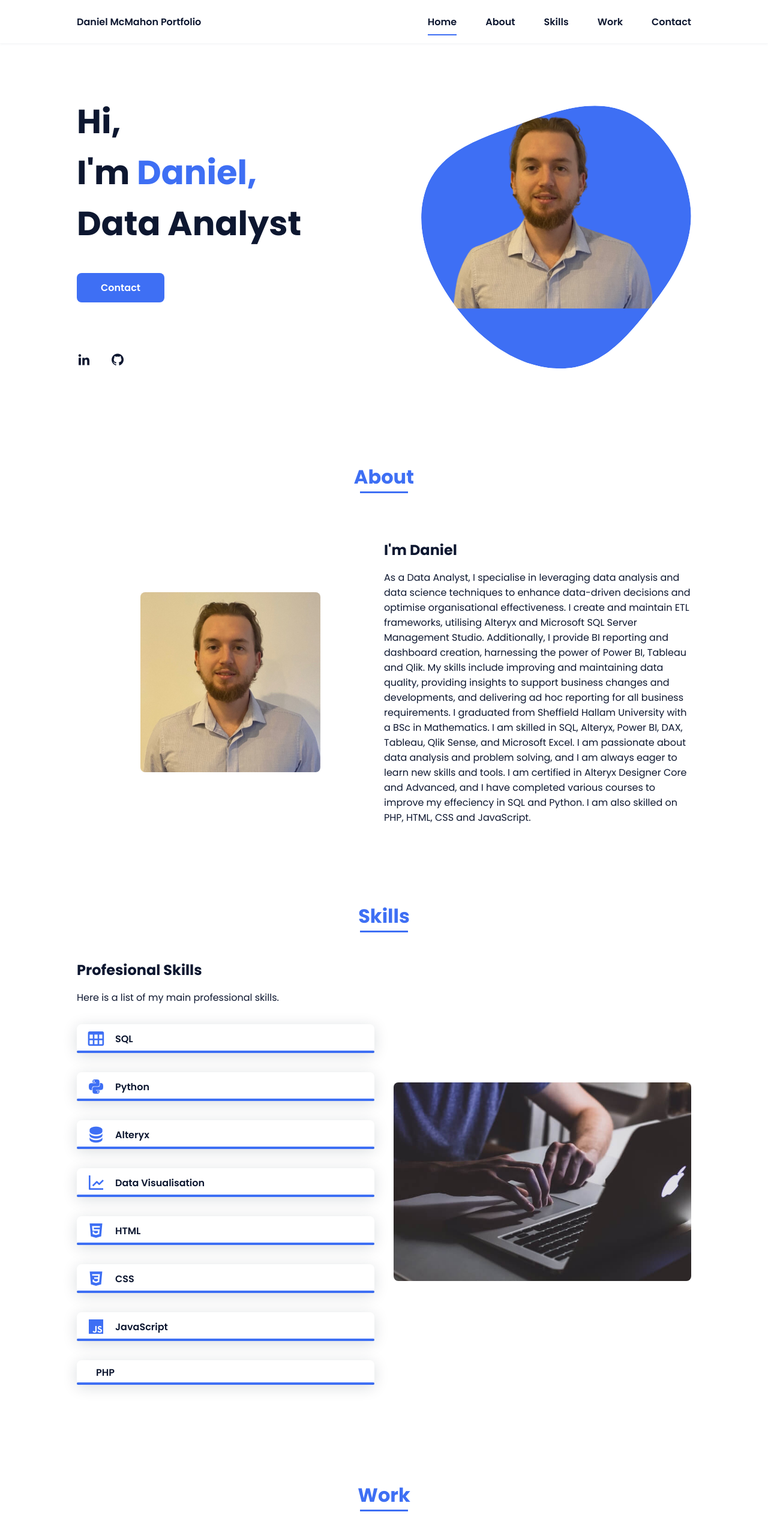
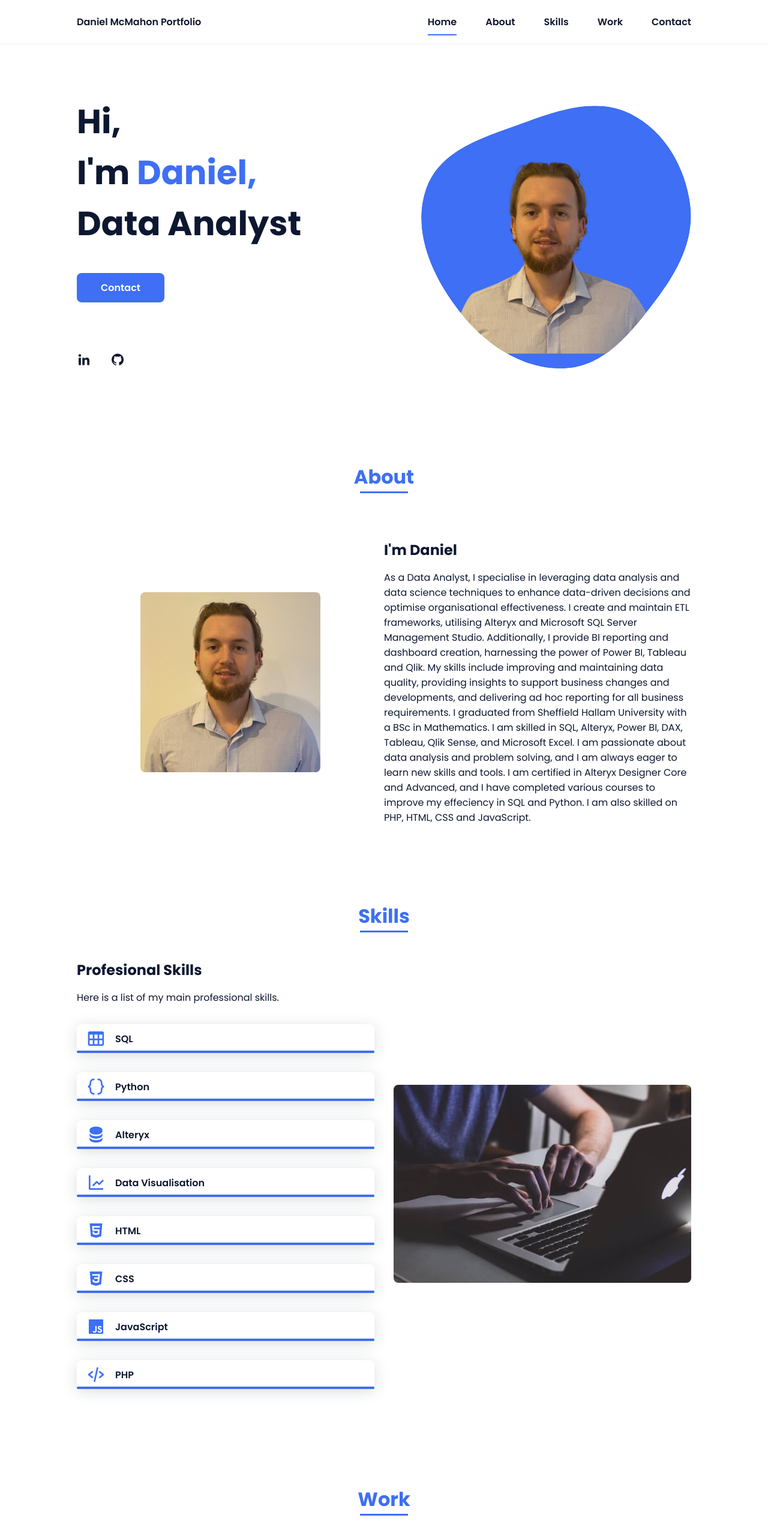
Before and after one commit to daniel-mcmahon/daniel-mcmahon.github.io, a plain HTML site: page index.html in a window 1280 px wide. Shown: the top 2560 px of the page at 60% size. Drawn offline with nearby package versions, Linux system fonts and the light colour scheme.

Commit message:
Update index.html

```diff
--- a/index.html
+++ b/index.html
@@ -56,7 +56,7 @@
                         </mask>
                         <g mask="url(#mask0)">
                             <path d="M9.19024 145.964C34.0253 76.5814 114.865 54.7299 184.111 29.4823C245.804 6.98884 311.86 -14.9503 370.735 14.143C431.207 44.026 467.948 107.508 477.191 174.311C485.897 237.229 454.931 294.377 416.506 344.954C373.74 401.245 326.068 462.801 255.442 466.189C179.416 469.835 111.552 422.137 65.1576 361.805C17.4835 299.81 -17.1617 219.583 9.19024 145.964Z"/>
-                            <image class="home__blob-img" x="50" y="0" href="assets/img/cut_out.png"/>
+                            <image class="home__blob-img" x="50" y="80" href="assets/img/cut_out.png"/>
                         </g>
                     </svg>
                 </div>
@@ -103,7 +103,7 @@
                         </div>
                         <div class="skills__data">
                             <div class="skills__names">
-                                <i class='bx bxl-python skills__icon'></i>
+                                <i class='bx bx-code-curly skills__icon'></i>
                                 <span class="skills__name">Python</span>
                             </div>
                             <div class="skills__bar skills__python">
@@ -175,7 +175,7 @@
                         </div>
                         <div class="skills__data">
                             <div class="skills__names">
-                                <i class='bx bxl-php skills__icon'></i>
+                                <i class='bx bx-code-alt skills__icon'></i>
                                 <span class="skills__name">PHP</span>
                             </div>
                             <div class="skills__bar skills__php">
@@ -232,6 +232,7 @@
             <section class="contact section" id="contact">
                 <div class="contact__container bd-grid">
                     <h2 class="section-title">Contact Me</h2>
+                    <h2 class="skills__subtitle">Let's Connect?</h2>
                     <p class="skills__text">Why wait, let's plan to connect. Connection and community improve engagement, retention, and well-being.</p>
                     <div class="contact__buttons">
                         <a href="https://www.linkedin.com/in/danielmcmahon95/" class="contact__button button">Let's Chat</a>
```
